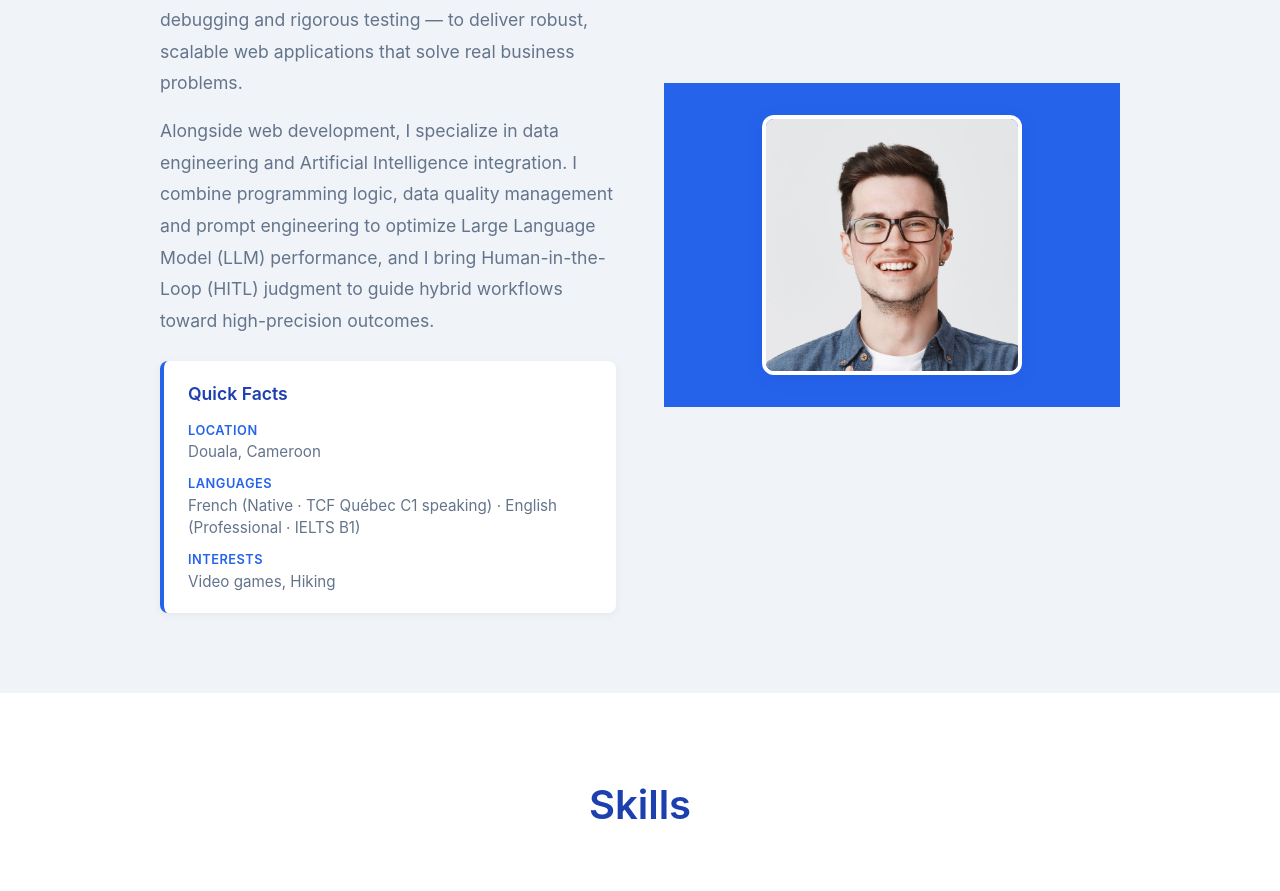
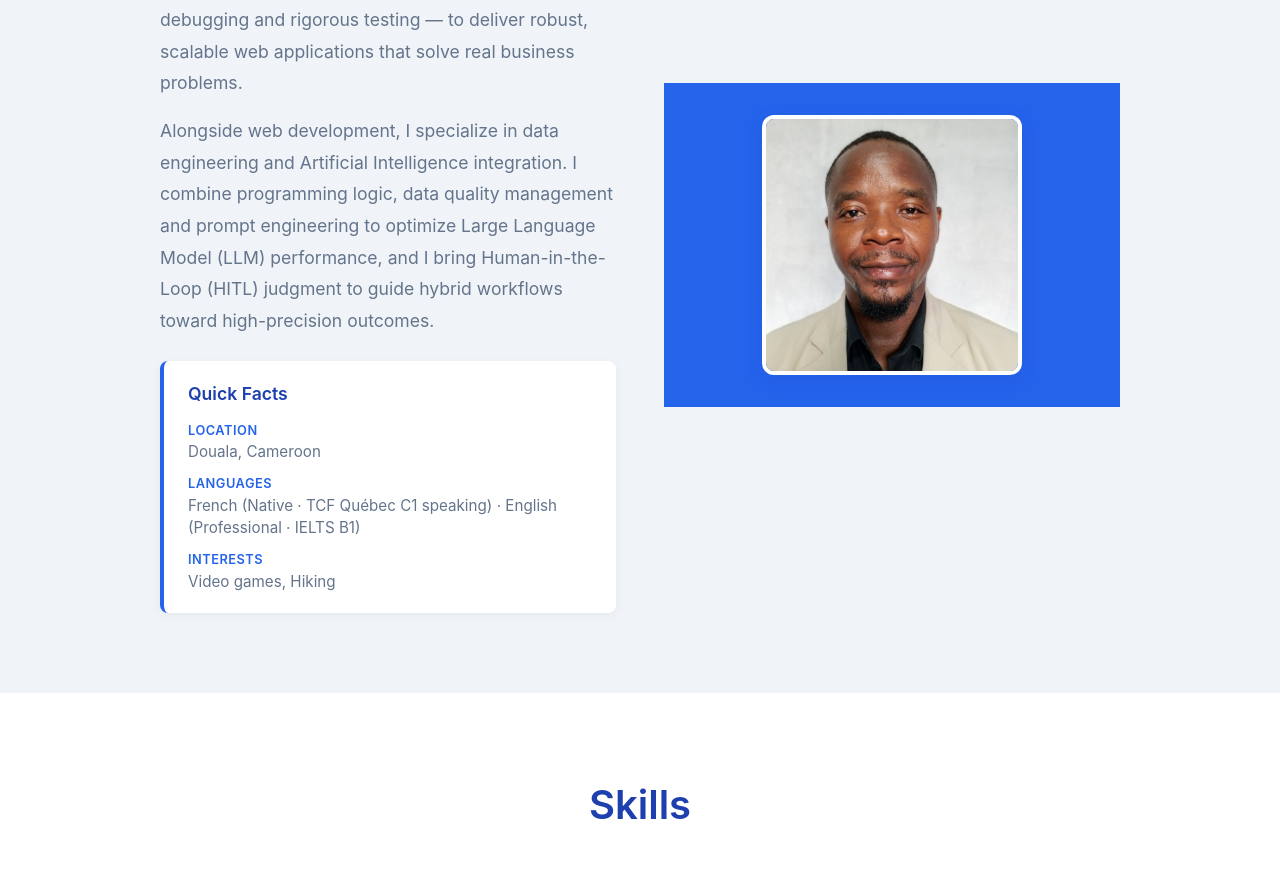
Before and after one commit to sedric-gerve/MyPortfolio, a Vue app: page / in a window 1280 px wide. Shown: the part 1105-1996 px from the top of the page. Built offline with nearby package versions, Linux system fonts and the light colour scheme.

Commit message:
photos modify

```diff
--- a/src/components/About.vue
+++ b/src/components/About.vue
@@ -18,7 +18,7 @@
         <div class="about-image">
           <div class="placeholder-image">
             <img
-              src="/person_3.jpg"
+              src="/IMG_20260215_145501_378-1.jpg"
               alt="Photo de Sedric Gerve Kouam"
               style="width: 260px; height: 260px; object-fit: cover; border-radius: 12px; box-shadow: 0 4px 16px rgba(30,64,175,0.15); border: 4px solid var(--white);"
             >
```
